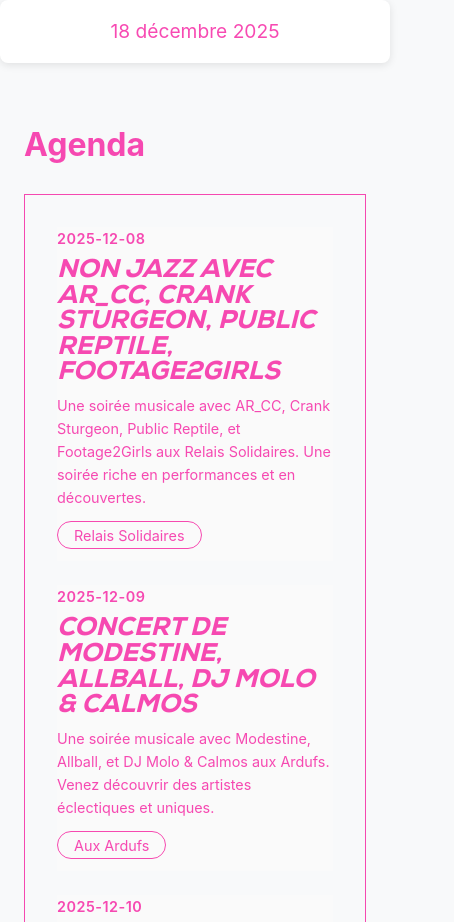
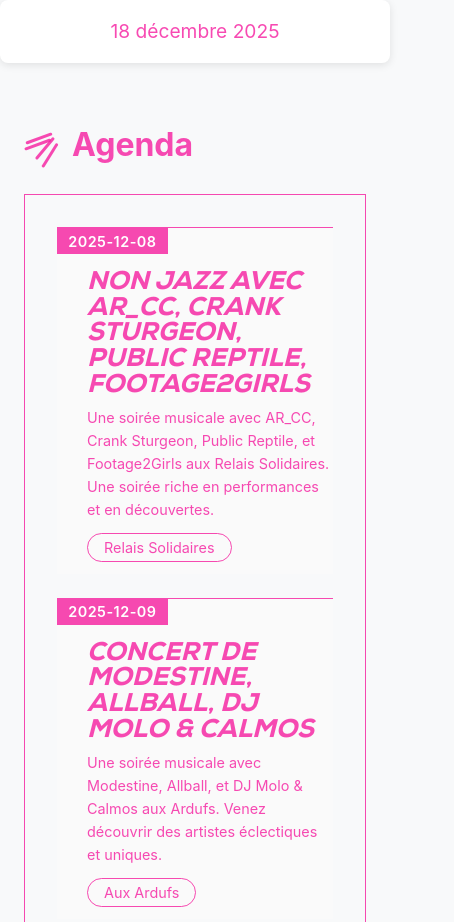
Before and after one commit to constructions-incongrues/jomayeux, a plain HTML site: page index.html in a window 390 px wide. Shown: the top 922 px of the page, 454 px wide, since content can reach past the window. Drawn offline with Linux system fonts and the light colour scheme.

Commit message:
Enhance newsletter layout with new title design, event description container, and background texture; update CSS for improved styling and responsiveness

```diff
--- a/index.html
+++ b/index.html
@@ -16,7 +16,12 @@
 
         <div class="newsletter-content">
 
-        <h1>Agenda</h1>
+        <h1 class="newsletter-title"><div class="picto">
+            <span class="line"></span>
+            <span class="line"></span>
+            <span class="line"></span>
+            <span class="line"></span>
+        </div>Agenda</h1>
         <div class="newsletter-agenda"></div>
 
         <h1>Du côté des membres</h1>
@@ -33,9 +38,11 @@
             <div class="agenda-item-date"></div>
             <div class="agenda-item-event">
                 <div class="event-title"></div>
+                <div class="event-description-container">
                 <div class="event-description"></div>
                 <a href="" class="event-link"></a>
                 <div class="event-location"></div>
+                </div>
             </div>
         </div>
     </template>
@@ -66,6 +73,8 @@
     </template>
 
     <script src="app.js"></script>
+    <div class="texture">
+    </div>
 </body>
 
 </html>
--- a/style.css
+++ b/style.css
@@ -40,6 +40,8 @@ body {
     min-height: 100vh;
     display: flex;
     flex-direction: column;
+    position: relative;
+
 }
 
 .container {
@@ -49,6 +51,24 @@ body {
     width: 100%;
 }
 
+.texture {
+    position: absolute;
+    top: 0;
+    left: 0;
+    width: 100%;
+    height: 100%;
+    z-index: -1;
+    /* Background image and color blend */
+    background:
+        linear-gradient(90deg,rgba(245, 30, 159, 1) 0%, rgba(255, 255, 255, 0) 91%),
+        /* url('static/images/texture.jpg'); */
+    background-size: cover, 60%;
+    background-position: center;
+    background-repeat: repeat;
+    /* Make color overlay blend with image */
+    background-blend-mode: lighten;
+    opacity: 0.5;
+}
 /* Header */
 header {
     background: linear-gradient(135deg, var(--primary-color) 0%, var(--secondary-color) 100%);
@@ -102,6 +122,12 @@ body {
     padding: 1.5rem;
 }
 
+.newsletter-title {
+    display: flex;
+    align-items: center;
+    gap: 0.5rem;
+}
+
 /* Newsletter date */
 .newsletter-date {
     text-align: center;
@@ -141,6 +167,7 @@ body {
 
 .agenda-item {
     background: var(--bg-section);
+    border-top: 1px solid var(--primary-color);
     /* padding: 1.5rem; */
 }
 
@@ -150,6 +177,14 @@ body {
     margin-bottom: 0.5rem;
     text-transform: uppercase;
     letter-spacing: 0.5px;
+    background: var(--primary-color);
+    color: white;
+    padding: 0.1rem 0.7rem;
+    width: fit-content;
+    margin-bottom: 1rem;
+}
+
+.event-date {
 }
 
 .event-title {
@@ -161,13 +196,61 @@ body {
     font-style: italic;
     color: var(--primary-color);
     font-family: 'Nexa', sans-serif;
+    margin-left: 30px;
+
+}
+
+.event-description-container {
+    display: flex;
+    align-items: flex-start;
+    flex-wrap: wrap;
+    /* gap: 0.5rem; */
+    margin-left: 30px;
 }
 
 .event-description {
     font-size: 0.9rem;
     margin-bottom: 0.75rem;
-    max-width: 500px;
     line-height: 1.6;
+    width:100%;
+}
+
+.picto {
+    display: flex;
+    /* flex-direction: column; */
+    align-items: center;
+    width: 40px;
+    height: 40px;
+    gap: 0.5rem;
+}
+
+.line {
+    width: 30px;
+    height: 3px;
+    rotate: 160deg;
+    border-radius: 5px;
+    background: var(--primary-color);
+}
+
+.line:nth-child(2) {
+    margin-left:-35px;
+    margin-top: -12px;
+    rotate: -20deg;
+    transform-origin: top calc(50% - 10px);
+}
+
+.line:nth-child(3) {
+    margin-left:-30px;
+    margin-top: 8px;
+    rotate: -50deg;
+    transform-origin: top calc(50% - 10px);
+}
+
+.line:nth-child(4) {
+    margin-left:-30px;
+    margin-top: 22px;
+    rotate: -58deg;
+    transform-origin: top calc(50% - 10px);
 }
 
 .event-location {
```
Also changed, not shown: 1 other file.
